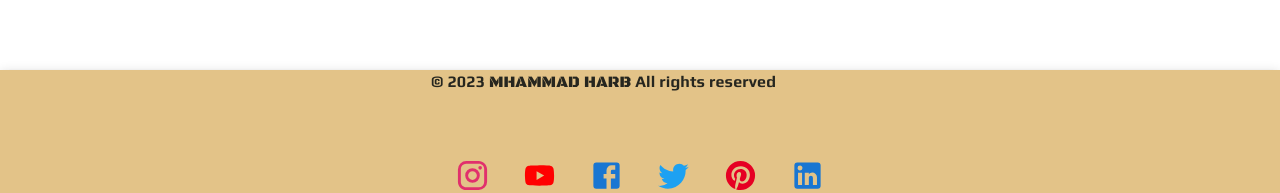
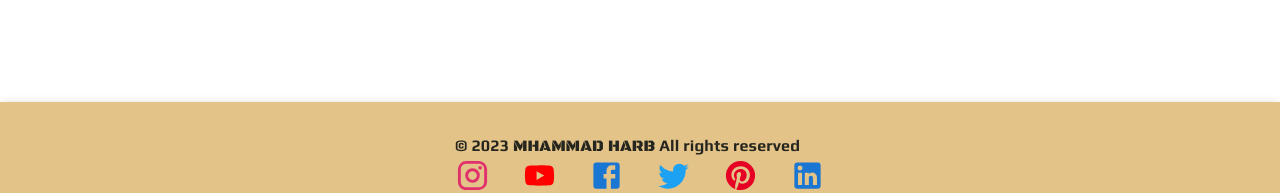
Before and after one commit to Moustafa-Natour/MhammadHarb, a React (Create React App) app in the folder client/: page / in a window 1280 px wide. Shown: the part 607-800 px from the top of the page. Built offline with nearby package versions, Linux system fonts and the light colour scheme; no server answers; what @mui/x-data-grid-generator would draw is missing.

Commit message:
V2.1 css

```diff
--- a/client/src/Components/screens/Footer.js
+++ b/client/src/Components/screens/Footer.js
@@ -37,11 +37,10 @@ function Footer() {
     return (
         <MAppBar open={open} position='fixed' sx={{ top: 'auto', bottom: 0, backgroundColor: colors.custSecondary, alignItems: 'center' }} >
             <Toolbar>
-                <Container fixed>
-                    <Typography variant='body1' sx={{ fontFamily: 'PlayBold', color: colors.custPrimary }}>
+                <Container maxWidth="md" sx={{ mt: 2 }}>
+                    <Typography variant='body1' sx={{ fontFamily: 'PlayBold', color: colors.custPrimary, mt: 2 }}>
                         &copy; 2023 <Link style={{ color: 'inherit', fontFamily: 'BlackOpsOne', textDecoration: 'none' }} to="/">MHAMMAD HARB</Link> All rights reserved
                     </Typography>
-                    <Container maxWidth="md" sx={{ mt: 8 }}>
                     <Stack direction="row" alignItems="center" spacing={4}>
                         <InstagramIcon fontSize="large" sx={{ color: "#E1306C" }} />
                         <YouTubeIcon fontSize="large" sx={{ color: "#FF0000" }} />
@@ -50,7 +49,7 @@ function Footer() {
                         <PinterestIcon fontSize="large" sx={{ color: "#E60023" }} />
                         <LinkedInIcon fontSize="large" color="primary" />
                     </Stack>
-                    </Container>
+
                 </Container>
             </Toolbar>
         </MAppBar>
```
Lines whose indentation alone changed are shown as unchanged.
